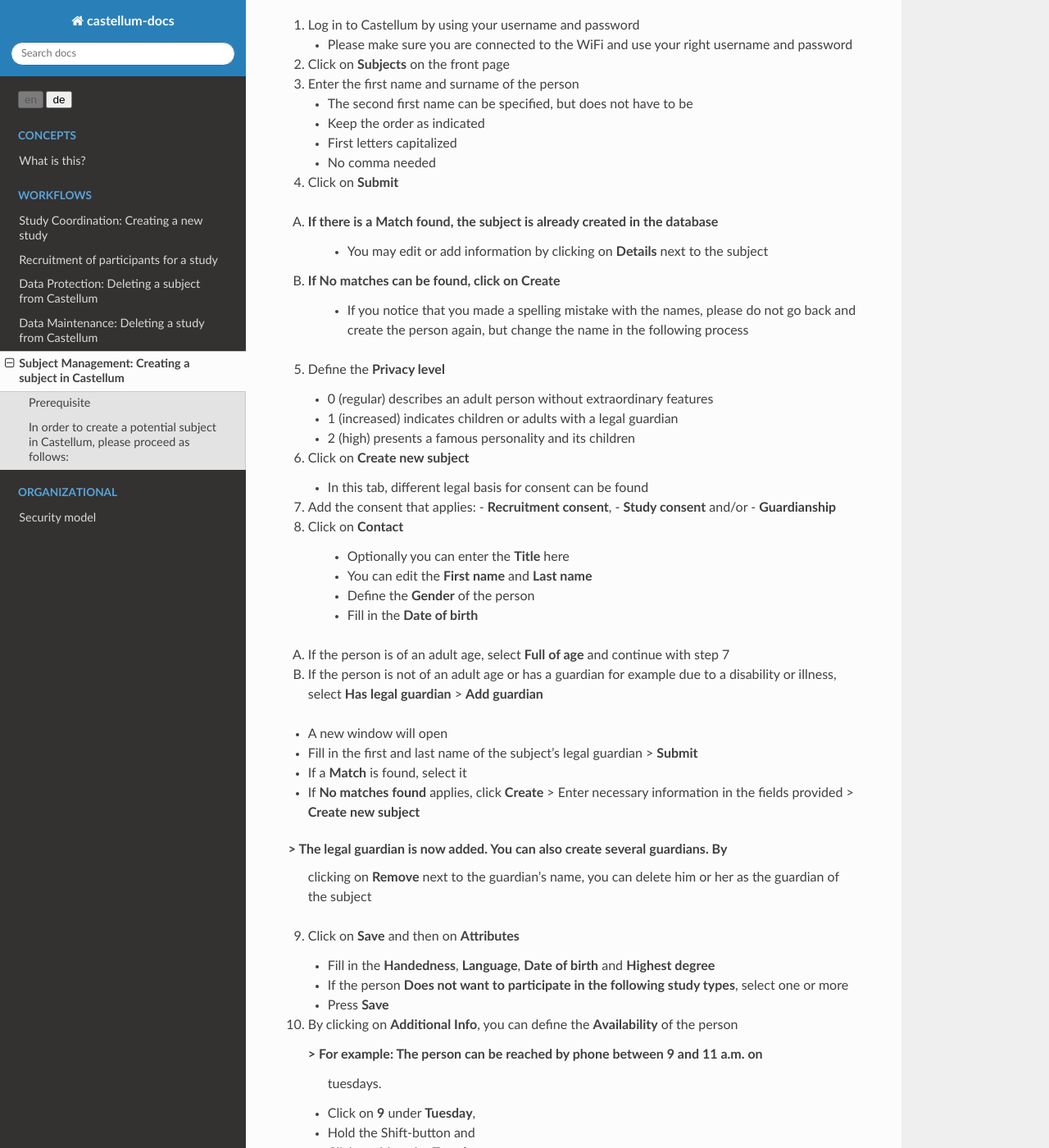
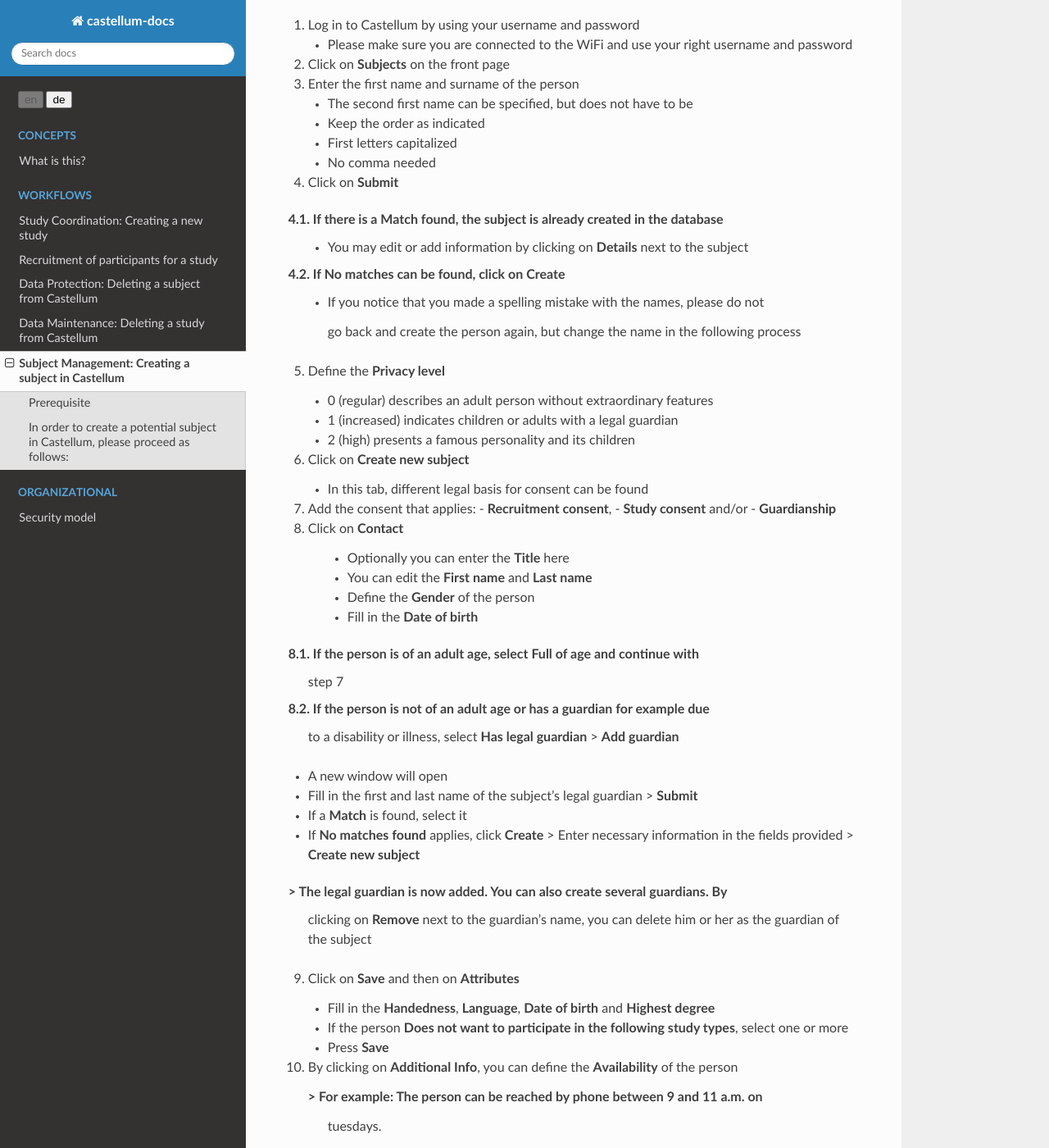
Before and after one commit to DouglasNeuroInformatics/castellum, a Sphinx documentation site: the page built from source/workflows/subject-management.rst, in a window 1280 px wide and 1400 px high, scrolled down 802 px. Shown: the whole window at 82% size. Built offline with Sphinx 7.4.7 and the Read the Docs theme 2.0.0, drawn with Linux system fonts in a browser that asks for light colours; some of the changed text lies outside the part shown.

Commit message:
Update subject-management.rst

```diff
--- a/source/workflows/subject-management.rst
+++ b/source/workflows/subject-management.rst
@@ -15,7 +15,7 @@ least the following:
    - **Date of birth**
    - Information on whether the person is **Full of age** or **has legal guardian**,
      If the subject has a legal guardian, you will need to **Add guardian** (see
-     instruction 8B)
+     instruction 8.2.)
    - **E-mail** address and/or **Phone number** and/or full postal address or
      contacting details of the legal guardian,
    - **Handedness**,
@@ -48,11 +48,11 @@ In order to create a potential subject in Castellum, please proceed as follows:
 
 4.  Click on **Submit**
 
-A) If there is a **Match** found, the subject is already created in the database
-    - You may edit or add information by clicking on **Details** next to the subject
+4.1. If there is a **Match** found, the subject is already created in the database
+     - You may edit or add information by clicking on **Details** next to the subject
 
-B) If **No matches can be found**, click on **Create**
-    - If you notice that you made a spelling mistake with the names, please do not
+4.2. If **No matches can be found**, click on **Create**
+     - If you notice that you made a spelling mistake with the names, please do not
       go back and create the person again, but change the name in the following
       process
 
@@ -80,11 +80,11 @@ B) If **No matches can be found**, click on **Create**
     - Define the **Gender** of the person
     - Fill in the **Date of birth**
 
-A) If the person is of an adult age, select **Full of age** and continue with
-   step 7
+8.1. If the person is of an adult age, select **Full of age** and continue with
+     step 7
 
-B) If the person is not of an adult age or has a guardian for example due
-   to a disability or illness, select **Has legal guardian** > **Add guardian**
+8.2. If the person is not of an adult age or has a guardian for example due
+     to a disability or illness, select **Has legal guardian** > **Add guardian**
 
 - A new window will open
 - Fill in the first and last name of the subject's legal guardian > **Submit**
```
